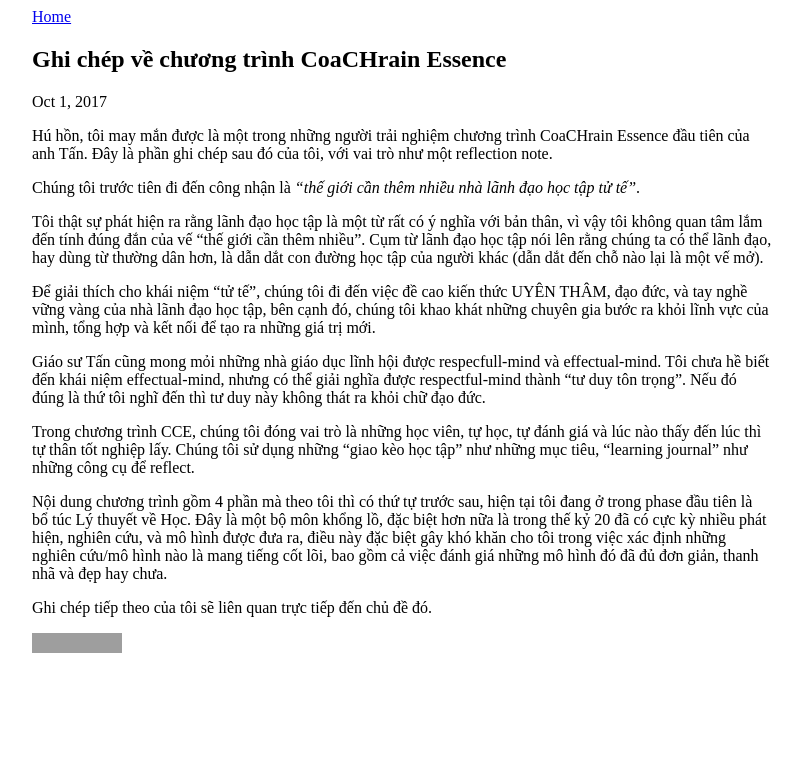
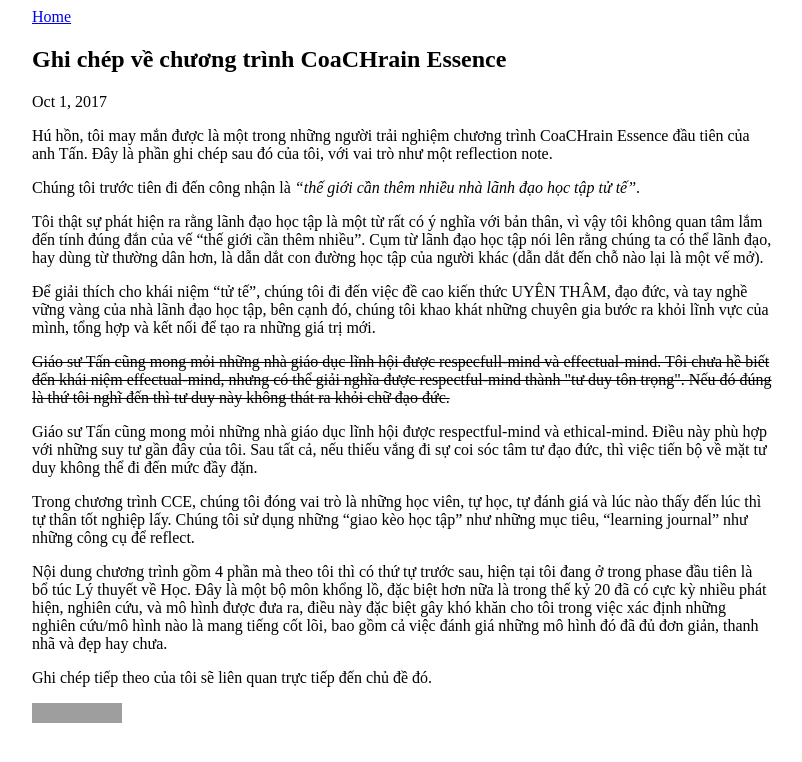
Before and after one commit to binhsonnguyen/binhsonnguyen.github.io, a Jekyll site: the page built from _posts/2017-10-01-coachrain-essential-note.md, in a window 1280 px wide. Shown: the top 762 px of the page, without its empty margins (238-1040 px from the left). Built offline with Jekyll 4.4.1, drawn with Linux system fonts in a browser that asks for light colours; grey boxes are pictures that could not be loaded.

Commit message:
reflect ethical-mind

```diff
--- a/_posts/2017-10-01-coachrain-essential-note.md
+++ b/_posts/2017-10-01-coachrain-essential-note.md
@@ -18,9 +18,13 @@
 nghề vững vàng của nhà lãnh đạo học tập, bên cạnh đó, chúng tôi khao khát những chuyên gia bước ra khỏi
 lĩnh vực của mình, tổng hợp và kết nối để tạo ra những giá trị mới.
 
-Giáo sư Tấn cũng mong mỏi những nhà giáo dục lĩnh hội được respecfull-mind và effectual-mind. Tôi chưa
+<strike>Giáo sư Tấn cũng mong mỏi những nhà giáo dục lĩnh hội được respecfull-mind và effectual-mind. Tôi chưa
 hề biết đến khái niệm effectual-mind, nhưng có thể giải nghĩa được respectful-mind thành "tư duy tôn
-trọng". Nếu đó đúng là thứ tôi nghĩ đến thì tư duy này không thát ra khỏi chữ đạo đức.
+trọng". Nếu đó đúng là thứ tôi nghĩ đến thì tư duy này không thát ra khỏi chữ đạo đức.</strike>
+
+Giáo sư Tấn cũng mong mỏi những nhà giáo dục lĩnh hội được respectful-mind và ethical-mind. Điều này
+phù hợp với những suy tư gần đây của tôi. Sau tất cả, nếu thiếu vắng đi sự coi sóc tâm tư đạo đức, thì
+việc tiến bộ về mặt tư duy không thể đi đến mức đầy đặn.
 
 Trong chương trình CCE, chúng tôi đóng vai trò là những học viên, tự học, tự đánh giá
 và lúc nào thấy đến lúc thì tự thân tốt nghiệp lấy. Chúng tôi sử dụng những "giao kèo học tập" như
```
